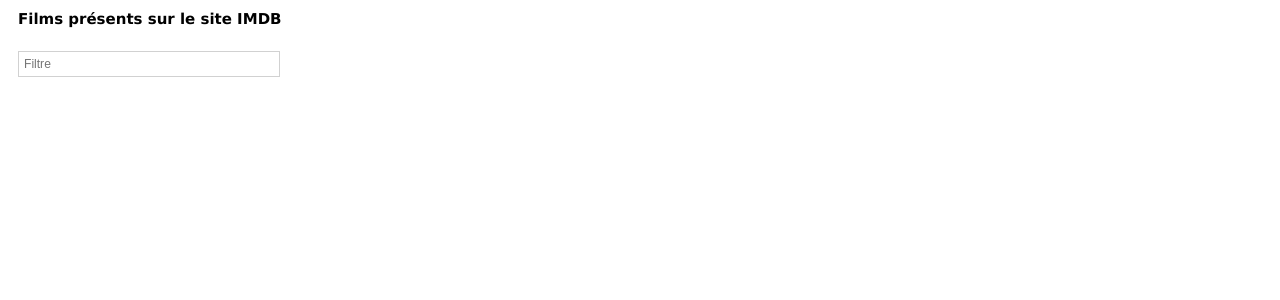
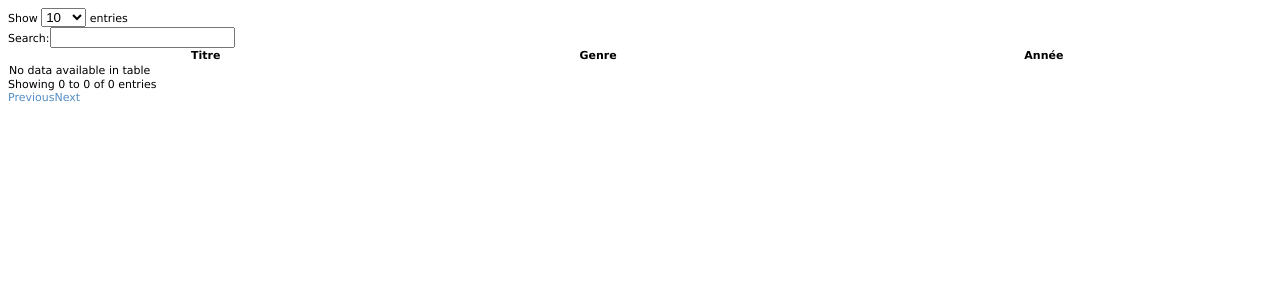
Before and after one commit to doudounet/Epsi-Films, a PHP site: page /resultatsImdb.php in a window 1280 px wide. Shown: the top 300 px of the page. Run offline with PHP 8.4, Linux system fonts and the light colour scheme; data that the repository does not hold is empty; some libraries are stand-ins or nearby versions.

Commit message:
Modif pour chercher films

```diff
--- a/loaddataimdb.php
+++ b/loaddataimdb.php
@@ -1,17 +1,9 @@
 <?php
 require_once('apiOMDB.php');
-require_once('EditableGrid.php');
 
-$grid = new EditableGrid();
-
-$grid->addColumn('imdbID', 'ID', 'integer', NULL, false);
-$grid->addColumn('Title', 'Title', 'string');
-$grid->addColumn('Type', 'Genre', 'string');
-$grid->addColumn('Year', 'Année', 'string');
 
 $api=new apiOMDB();
 $json=$api->find_by_title('Spiderman');
-$grid->renderJSON($json);
 
-
+echo json_encode($json);
 ?>
--- a/rechercher.php
+++ b/rechercher.php
@@ -144,7 +144,6 @@
                 <div class="bg-top-shadow">
                     <div class="main">
                         <div id="resultBDD">
-                    <?php include("Data/datatable/film/film.php"); ?>
                         </div>
 
 
--- a/resultatsImdb.php
+++ b/resultatsImdb.php
@@ -28,24 +28,37 @@
     <script type="text/javascript" language="javascript" src="Data/resources/syntax/shCore.js"></script>
     <script type="text/javascript" language="javascript" src="Data/resources/demo.js"></script>
     <script type="text/javascript" language="javascript" src="Data/resources/editor-demo.js"></script>
+<script>
+
+    $(document).ready(function() {
+      $('#moviesIMDB').dataTable( {
+            ajax: {
+                url: "loaddataimdb.php"
+            },
+            columns: [
+                { "Search": "imdbID" },
+                { "Search": "Title" },
+                { "Search": "Year" },
+                { "Search": "Type" }
+            ]
+        } );
+    } );
+</script>
 </head>
 
 <body>
-<div id="wrap">
-    <h1>Films présents sur le site IMDB  </h1>
-    </br>
-    <!-- Feedback message zone -->
-    <div id="message"></div>
+<table id="moviesIMDB" class="display" cellspacing="0" width="100%">
+    <thead>
+    <tr>
 
-    <div id="toolbar">
-        <input type="text" id="filter" name="filter" placeholder="Filtre" />
-    </div>
-    <!-- Grid contents -->
-    <div id="tablecontent"></div>
+        <th></th>
+        <th>Titre</th>
+        <th>Genre</th>
+        <th>Année</th>
+    </tr>
+    </thead>
+</table>
 
-    <!-- Paginator control -->
-    <div id="paginator"></div>
-</div>
 
 
 
```
